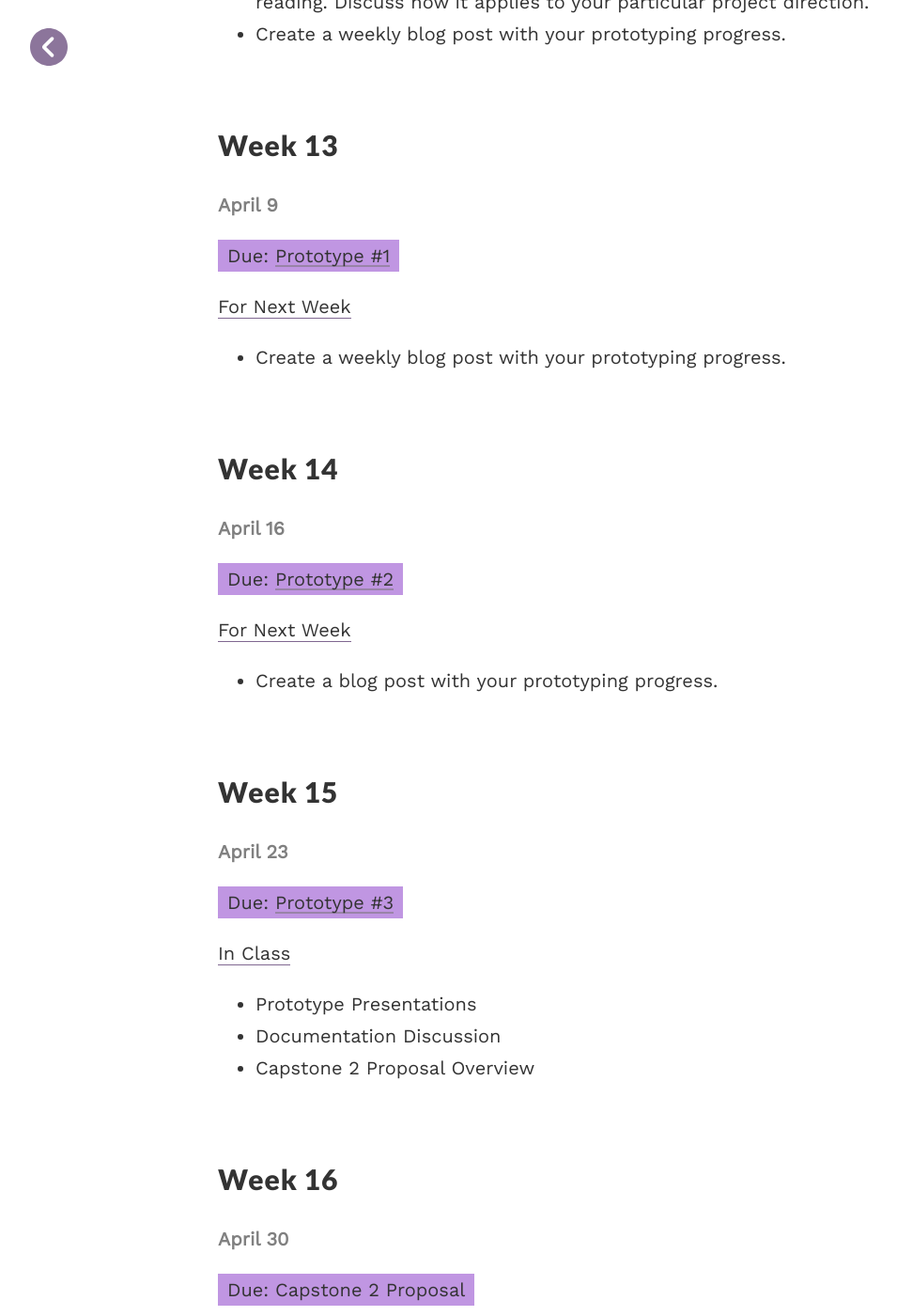
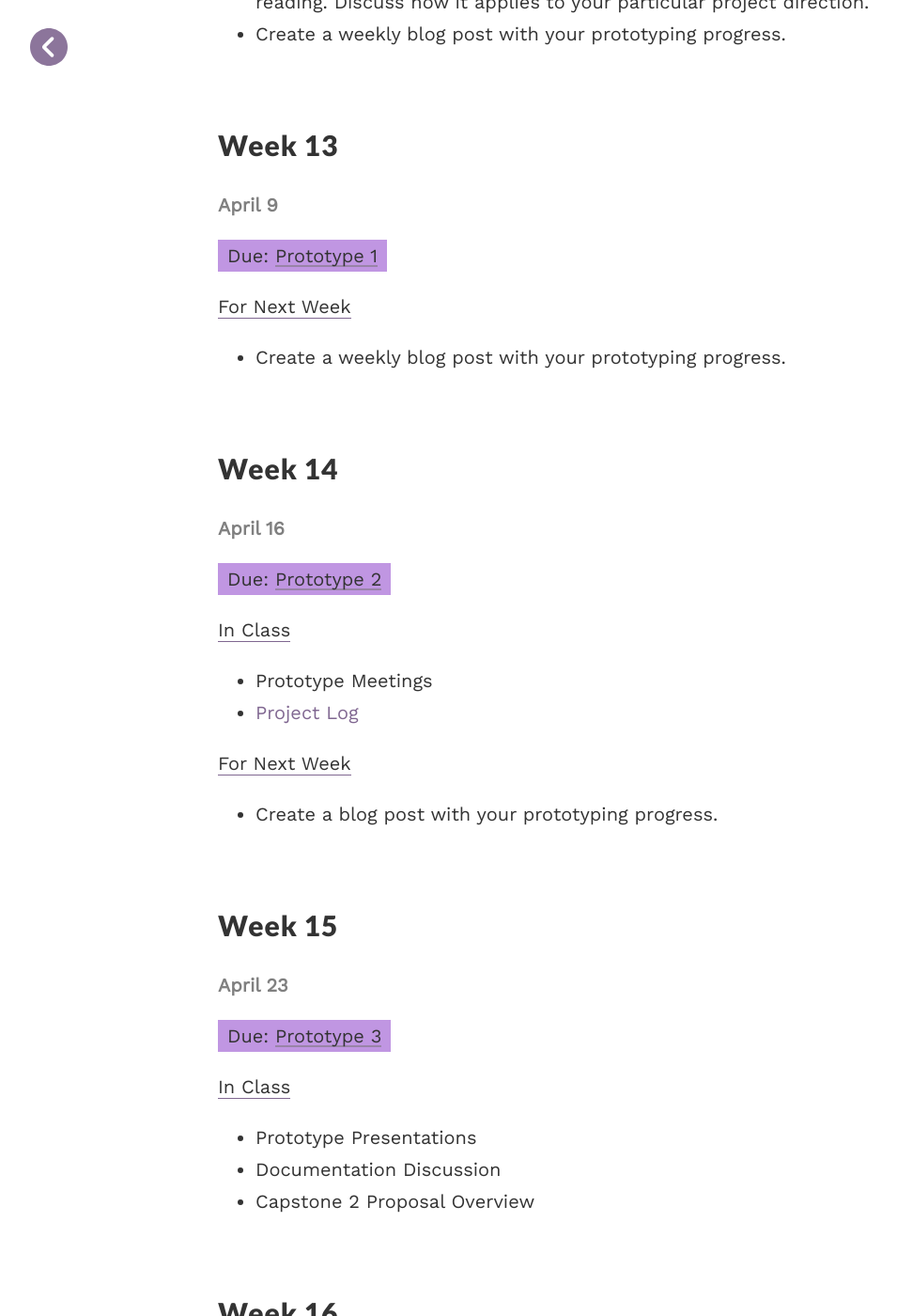
Before and after one commit to coloringchaos/capstone-s18, a Jekyll site: the page built from _posts/2017-01-16-schedule.md, in a window 1280 px wide and 1400 px high, scrolled down 4761 px. Shown: the whole window at 94% size, without its empty margins (8-963 px from the left). Built offline with Jekyll 4.4.1, drawn with Linux system fonts in a browser that asks for light colours.

Commit message:
schedule

```diff
--- a/_posts/2017-01-16-schedule.md
+++ b/_posts/2017-01-16-schedule.md
@@ -157,7 +157,7 @@ Individual Meetings on 2/12 or 2/14- [schedule an  appointment](https://calendar
 
 <span class="date">April 9</span>
 
-<span class="due">Due: [Prototype #1](/capstone-s18/prototypes)</span>
+<span class="due">Due: [Prototype 1](/capstone-s18/prototypes)</span>
 
 <span class="underlined">For Next Week</span>
 
@@ -169,10 +169,13 @@ Individual Meetings on 2/12 or 2/14- [schedule an  appointment](https://calendar
 
 <span class="date">April 16</span>
 
-<span class="due">Due: [Prototype #2](/capstone-s18/prototypes)</span>
+<span class="due">Due: [Prototype 2](/capstone-s18/prototypes)</span>
 
-<!-- <span class="underlined">In Class</span>
-+ Prototype Presentations -->
+<span class="underlined">In Class</span>
++ Prototype Meetings
++ [Project Log](
+https://docs.google.com/document/d/1Qz0x7YQ1nia4ua2wAkZo05wXe18SoIda8tFfOMkRWzs/edit?usp=sharing
+)
 
 <span class="underlined">For Next Week</span>
 
@@ -184,16 +187,13 @@ Individual Meetings on 2/12 or 2/14- [schedule an  appointment](https://calendar
 
 <span class="date">April 23</span>
 
-<span class="due">Due: [Prototype #3](/capstone-s18/prototypes)</span>
+<span class="due">Due: [Prototype 3](/capstone-s18/prototypes)</span>
 
 <span class="underlined">In Class</span>
 + Prototype Presentations
 + Documentation Discussion
 + Capstone 2 Proposal Overview
 
-<!-- <span class="underlined">For Next Week</span>
-
-+ ... -->
 
 <br>
 
```
